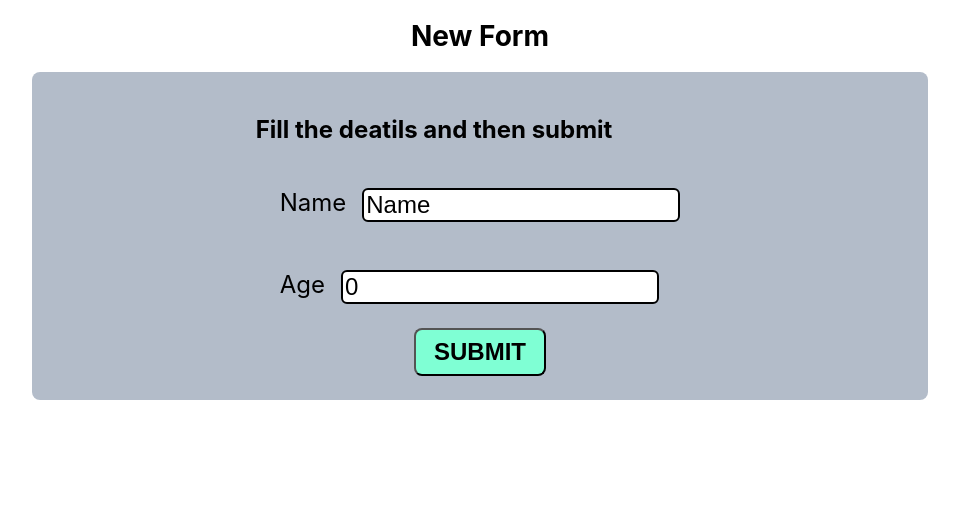
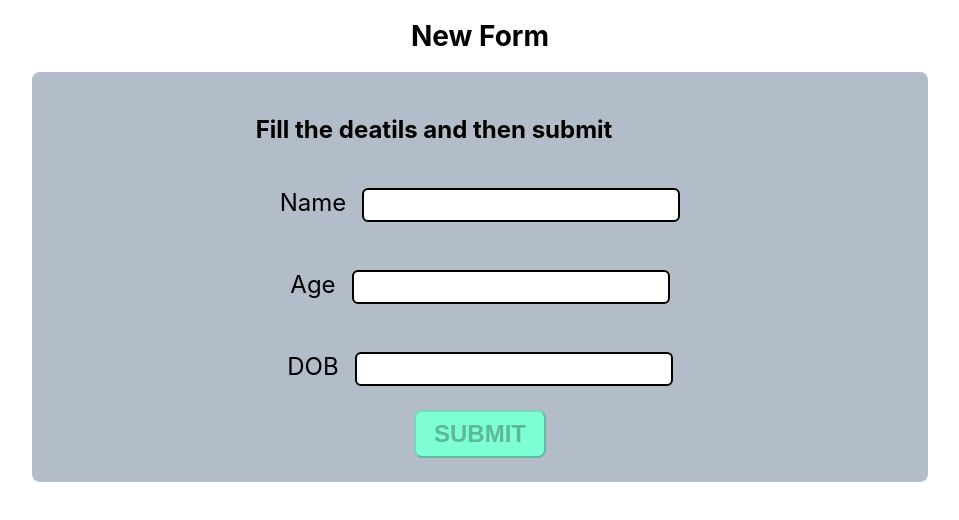
Before and after one commit to SectumSempraAS/react-form-1, a React (Create React App) app: page / in a window 1280 px wide. Shown: the top 520 px of the page, without its empty margins (160-1119 px from the left). Built offline with nearby package versions, Linux system fonts and the light colour scheme.

Commit message:
chore: add validations to the form

```diff
--- a/src/FormInput.css
+++ b/src/FormInput.css
@@ -2,6 +2,7 @@
     display: flex;
     margin: 24px;
     font-size: 24px;
+    justify-content: center;
 
     > label {
         margin-right: 16px;
--- a/src/FormInput.tsx
+++ b/src/FormInput.tsx
@@ -5,15 +5,17 @@ import './FormInput.css'
 interface FormInputProps {
     labelName: string,
     inputType: string,
-    placeHolder: string
+    placeHolder: string,
+    validateForm: CallableFunction
 }
 
-const FormInput:FC<FormInputProps> = ({labelName, inputType, placeHolder}) => {
-    const [value, setValue] = useState(placeHolder);
+const FormInput:FC<FormInputProps> = ({labelName, inputType, placeHolder, validateForm}) => {
+    const [value, setValue] = useState();
 
     const handleFormInputChange = useCallback((e) => {
         setValue(e.target.value)
-    },[value])
+        validateForm(labelName, e.target.value)
+    },[value, validateForm])
 
     return (
         <div className="FormInput">
--- a/src/MyForm.tsx
+++ b/src/MyForm.tsx
@@ -1,6 +1,7 @@
-import React, { useState } from "react";
+import React, { useCallback, useState } from "react";
 import './MyForm.css'
-import FormInput from './FormInput.tsx'
+import FormInput from "./FormInput.tsx"
+import { useFormStateAndValidate } from "./hooks.tsx";
 
 interface FieldProps {
     labelName: string,
@@ -10,10 +11,14 @@ interface FieldProps {
 
 const inputFields: FieldProps[] = [
     {labelName: 'Name', inputType: 'text', placeHolder: 'Name'},
-    {labelName: 'Age', inputType: 'number', placeHolder: '0'}
+    {labelName: 'Age', inputType: 'number', placeHolder: '0'},
+    {labelName: 'DOB', inputType: 'text', placeHolder: 'DD/MM/YYYY'}
 ]
 
 const MyForm = () => {
+
+    const {isSubmitValid, validateForm} = useFormStateAndValidate(inputFields);
+
     return (
         <div className="MainFormContainer">
             <div className="CustomForm">
@@ -22,15 +27,17 @@ const MyForm = () => {
                     {inputFields.map((field, index) => {
                         return (
                             <FormInput
+                                key={`field_${index}`}
                                 labelName={field.labelName}
                                 inputType={field.inputType}
                                 placeHolder={field.placeHolder}
+                                validateForm={validateForm}
                             />
                         )
                     })}
                 </div>
                 <div className="SubmitButton">
-                    <button>SUBMIT</button>
+                    <button disabled={!isSubmitValid}>SUBMIT</button>
                 </div>
             </div>
         </div>
--- /dev/null
+++ b/src/hooks.tsx
@@ -0,0 +1,56 @@
+import { useCallback, useState } from "react";
+
+export const useFormStateAndValidate = (inputFields) => {
+    const [isSubmitValid, setIsSubmitValid] = useState(false);
+    const [formFieldState, setFormFieldState] = useState(inputFields.map((field) => {
+        return {...field, validated: false}
+    }));
+
+    const validateForm = useCallback((labelName: string, fieldValue: any) => {
+        let isCurrentFieldValidated: boolean = false;
+
+        if(labelName == 'Name') {
+            if(typeof fieldValue == 'string' &&  /^[a-z ,.'-]+$/i.test(fieldValue)) {
+                isCurrentFieldValidated = true;
+            }
+        } else if(labelName == 'Age') {
+            if(fieldValue > 0 && fieldValue < 100) {
+                isCurrentFieldValidated = true;
+            }
+        } else if(labelName == 'DOB') {
+            if(typeof fieldValue == 'string' && /^(?:0[1-9]|[12]\d|3[01])([\/.-])(?:0[1-9]|1[012])\1(?:19|20)\d\d$/.test(fieldValue)) {
+                isCurrentFieldValidated = true;
+            }
+        }
+
+        const newFormState = formFieldState.map((field) => {
+            if(field.labelName == labelName) {
+                return {...field, validated: isCurrentFieldValidated}
+            } else {
+                return {...field}
+            }
+        })
+
+        console.log(formFieldState)
+        setFormFieldState(newFormState)
+
+        let countFalse = 0;
+        newFormState.forEach((field) => {
+            if(field.validated == false) {
+                countFalse++;
+            }
+        })
+
+        if(countFalse > 0) {
+            setIsSubmitValid(false)
+        } else {
+            setIsSubmitValid(true)
+        }
+
+    },[formFieldState])
+
+    return {
+        isSubmitValid: isSubmitValid,
+        validateForm: validateForm
+    }
+}
```
